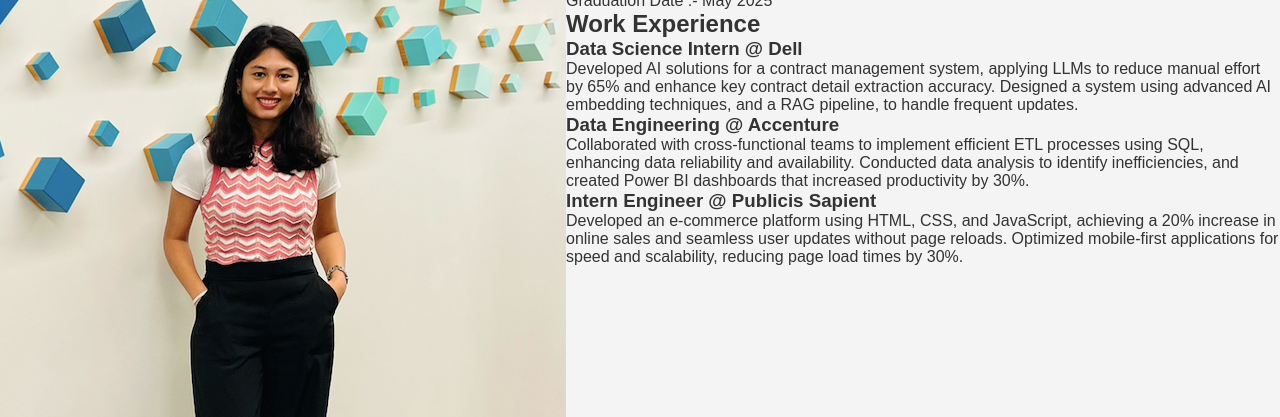
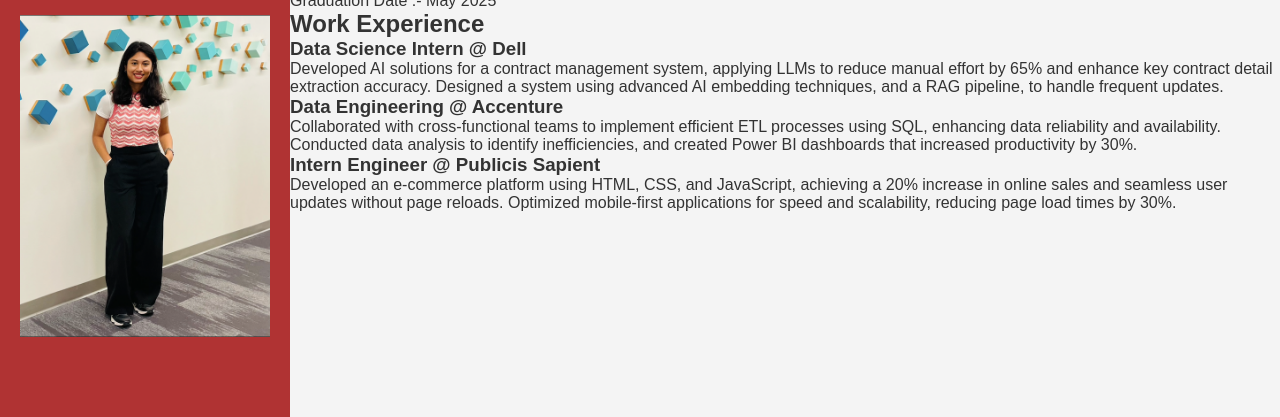
Before and after one commit to ImpanaRajesh/ITMD-541, a plain HTML site: page index.html in a window 1280 px wide. Shown: the part 72-489 px from the top of the page. Drawn offline with Linux system fonts and the light colour scheme.

Commit message:
sidebar style

```diff
--- a/style.css
+++ b/style.css
@@ -17,3 +17,20 @@ body {
     display: flex;
     width: 100%;
 }
+
+.sidebar {
+    width: 25%;
+    background-color: #b03333;
+    color: #fff;
+    text-align: center;
+    padding: 20px;
+    display: flex;
+    flex-direction: column;
+    justify-content: space-between;
+}
+
+.profile-img {
+    width: 250px;
+    margin-top: 30px;
+    margin-bottom: 5px;
+}
```
